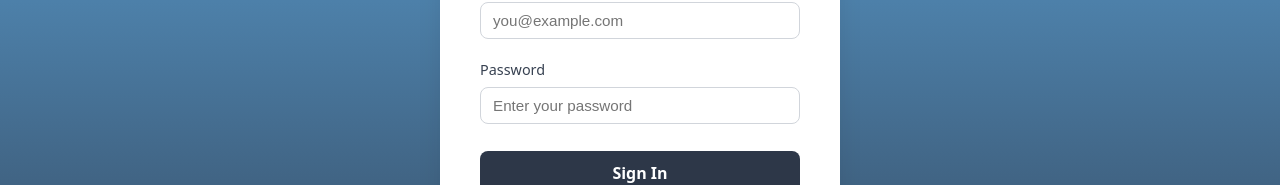
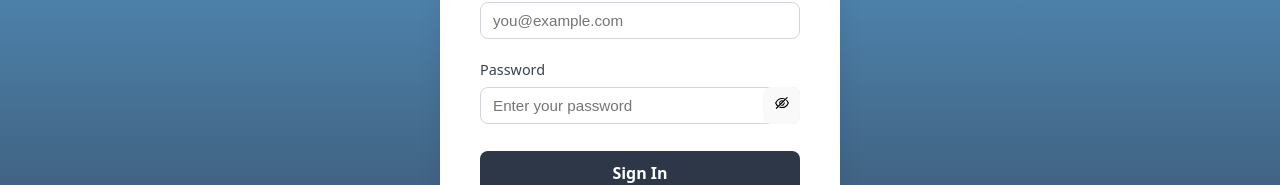
Before and after one commit to atefesdi/kanban, a React (Vite) app in the folder kanban-frontend/: page /signin in a window 1280 px wide. Shown: the part 327-512 px from the top of the page. Built offline with nearby package versions, Linux system fonts and the light colour scheme.

Commit message:
see the password added

```diff
--- a/kanban-frontend/src/components/auth/AuthForm.tsx
+++ b/kanban-frontend/src/components/auth/AuthForm.tsx
@@ -1,5 +1,6 @@
 import React, { useState } from "react";
 import styles from "./authForm.module.css";
+import PasswordInput from "./PasswordInput";
 
 type SignInData = { email: string; password: string };
 type SignUpData = { email: string; password: string; name: string; passwordConfirmation: string };
@@ -56,6 +57,7 @@ const AuthForm: React.FC<Props> = ({ type, onSubmit, error, setError }) => {
     }
   };
 
+
   const inputClass = (value: string) =>
     `${styles.input} ${touched && !value.trim() ? styles.inputError : ""}`;
 
@@ -99,22 +101,21 @@ const AuthForm: React.FC<Props> = ({ type, onSubmit, error, setError }) => {
 
         <div className={styles.field}>
           <label htmlFor="password" className={styles.label}>Password</label>
-          <input
+
+          <PasswordInput
             id="password"
-            type="password"
             placeholder="Enter your password"
             value={password}
             onChange={(e) => setPassword(e.target.value)}
             className={inputClass(password)}
-          />
+            />
         </div>
 
         {isSignUp && (
           <div className={styles.field}>
             <label htmlFor="passwordConfirmation" className={styles.label}>Confirm Password</label>
-            <input
+            <PasswordInput
               id="passwordConfirmation"
-              type="password"
               placeholder="Re-enter your password"
               value={passwordConfirmation}
               onChange={(e) => setPasswordConfirmation(e.target.value)}
--- /dev/null
+++ b/kanban-frontend/src/components/auth/PasswordInput.tsx
@@ -0,0 +1,45 @@
+import React, { useState } from "react";
+import { AiOutlineEye, AiOutlineEyeInvisible } from "react-icons/ai";
+import styles from "./passwordInput.module.css"
+
+type PasswordInputProps = {
+  id: string;
+  value: string;
+  onChange: (e: React.ChangeEvent<HTMLInputElement>) => void;
+  name?: string;
+  placeholder: string;
+  className: string;
+
+};
+
+const PasswordInput: React.FC<PasswordInputProps> = ({ value, onChange, name, id , placeholder, className}) => {
+  const [showPassword, setShowPassword] = useState(true);
+
+  return (
+      <div className={styles.container}>
+        <input
+        id={id}
+          type={showPassword ? "text" : "password"}
+          name={name}
+          value={value}
+          placeholder={placeholder}
+          onChange={onChange}
+          className={className}
+          autoComplete="off"
+        />
+        <button
+          type="button"
+          onClick={() => setShowPassword((prev) => !prev)}
+          className={styles.seePassword}
+        >
+          {showPassword ? (
+            <AiOutlineEyeInvisible size={0} />
+          ) : (
+            <AiOutlineEye size={0} />
+          )}
+        </button>
+      </div>
+  );
+};
+
+export default PasswordInput;
--- a/kanban-frontend/src/components/auth/authForm.module.css
+++ b/kanban-frontend/src/components/auth/authForm.module.css
@@ -47,6 +47,7 @@
 }
 
 .input {
+  position: relative;
   height: 37px;
   padding: 0.5rem 0.75rem;
   border: 1px solid #d1d5db;
@@ -55,6 +56,7 @@
   color: #111827;
   background-color: #fff;
   transition: all 0.2s ease;
+  width: 100%;
 }
 
 .input:focus {
@@ -75,6 +77,16 @@
   font-weight: 600;
   cursor: pointer;
   transition: background-color 0.25s ease, transform 0.1s ease;
+}
+
+.button:focus {
+  outline: none;    /* remove default focus outline */
+  box-shadow: none; /* remove any shadow applied by browser */
+}
+
+/* Optional active effect */
+.button:active {
+  transform: scale(0.98);
 }
 
 .button:hover {
--- /dev/null
+++ b/kanban-frontend/src/components/auth/passwordInput.module.css
@@ -0,0 +1,16 @@
+.container{
+  position: relative;
+}
+
+.seePassword{
+  position: absolute;
+  right: 0;
+  height: 37px ;
+  width: 37px !important;
+  padding: 0 !important;
+}
+
+.seePassword:focus{
+  outline: none;
+  box-shadow: none;
+}
```
